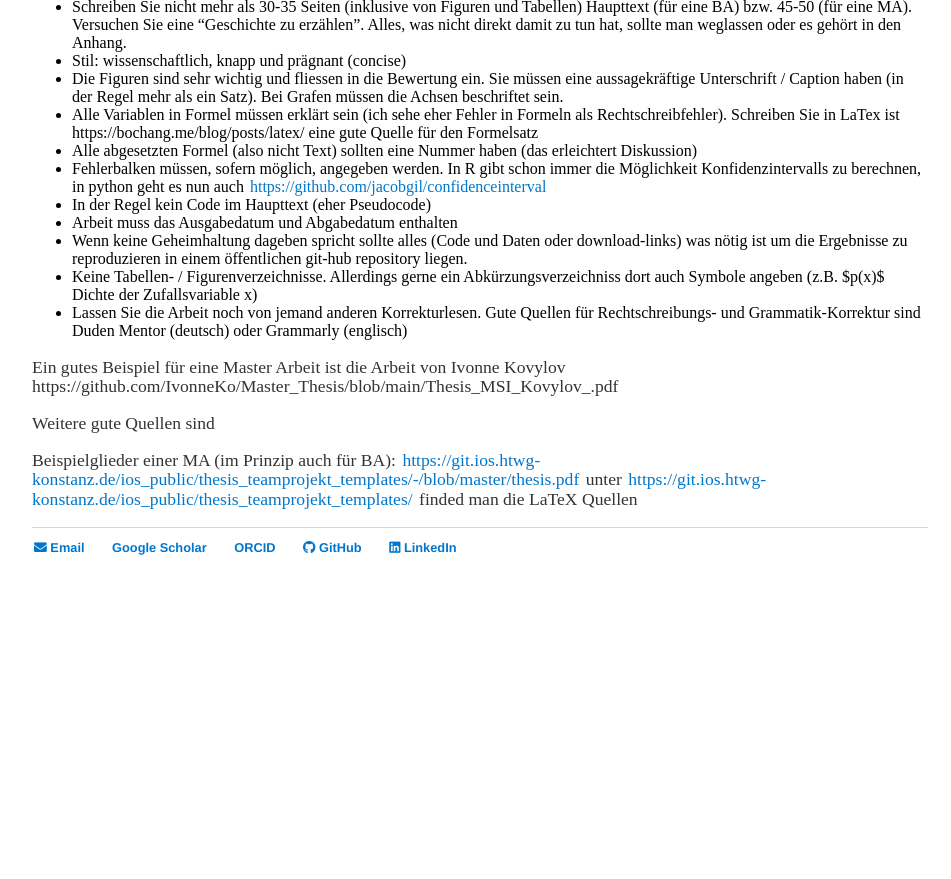
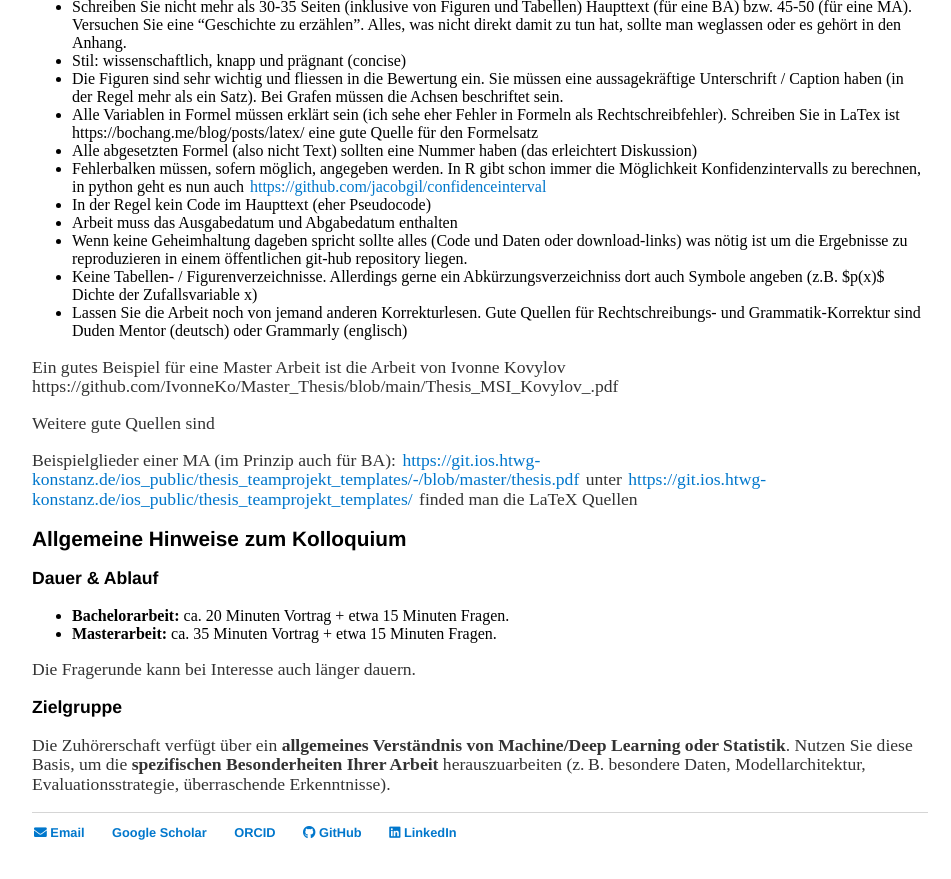
Before and after one commit to oduerr/oduerr.github.io, a Jekyll site: the page built from teaching/bama/index.md, in a window 1280 px wide and 900 px high, scrolled down 2067 px. Shown: the top 879 px of the window, without its empty margins (160-1111 px from the left). Built offline with Jekyll 4.4.1, drawn with Linux system fonts in a browser that asks for light colours; a style sheet for code colours, icons or effects is not loaded; before the commit the page ends 2682 px from its top, so only the background shows below that.

Commit message:
Update index.md

```diff
--- a/teaching/bama/index.md
+++ b/teaching/bama/index.md
@@ -104,3 +104,14 @@ Ein gutes Beispiel für eine Master Arbeit ist die Arbeit von Ivonne Kovylov htt
 Weitere gute Quellen sind
 
 Beispielglieder einer MA (im Prinzip auch für BA): [https://git.ios.htwg-konstanz.de/ios_public/thesis_teamprojekt_templates/-/blob/master/thesis.pdf](https://git.ios.htwg-konstanz.de/ios_public/thesis_teamprojekt_templates/-/blob/master/thesis.pdf) unter [https://git.ios.htwg-konstanz.de/ios_public/thesis_teamprojekt_templates/](https://git.ios.htwg-konstanz.de/ios_public/thesis_teamprojekt_templates/) finded  man die LaTeX Quellen
+
+## Allgemeine Hinweise zum Kolloquium
+
+### Dauer & Ablauf
+* **Bachelorarbeit:** ca. 20 Minuten Vortrag + etwa 15 Minuten Fragen.
+* **Masterarbeit:** ca. 35 Minuten Vortrag + etwa 15 Minuten Fragen.
+
+Die Fragerunde kann bei Interesse auch länger dauern.
+
+### Zielgruppe
+Die Zuhörerschaft verfügt über ein **allgemeines Verständnis von Machine/Deep Learning oder Statistik**. Nutzen Sie diese Basis, um die **spezifischen Besonderheiten Ihrer Arbeit** herauszuarbeiten (z. B. besondere Daten, Modellarchitektur, Evaluationsstrategie, überraschende Erkenntnisse).
```
